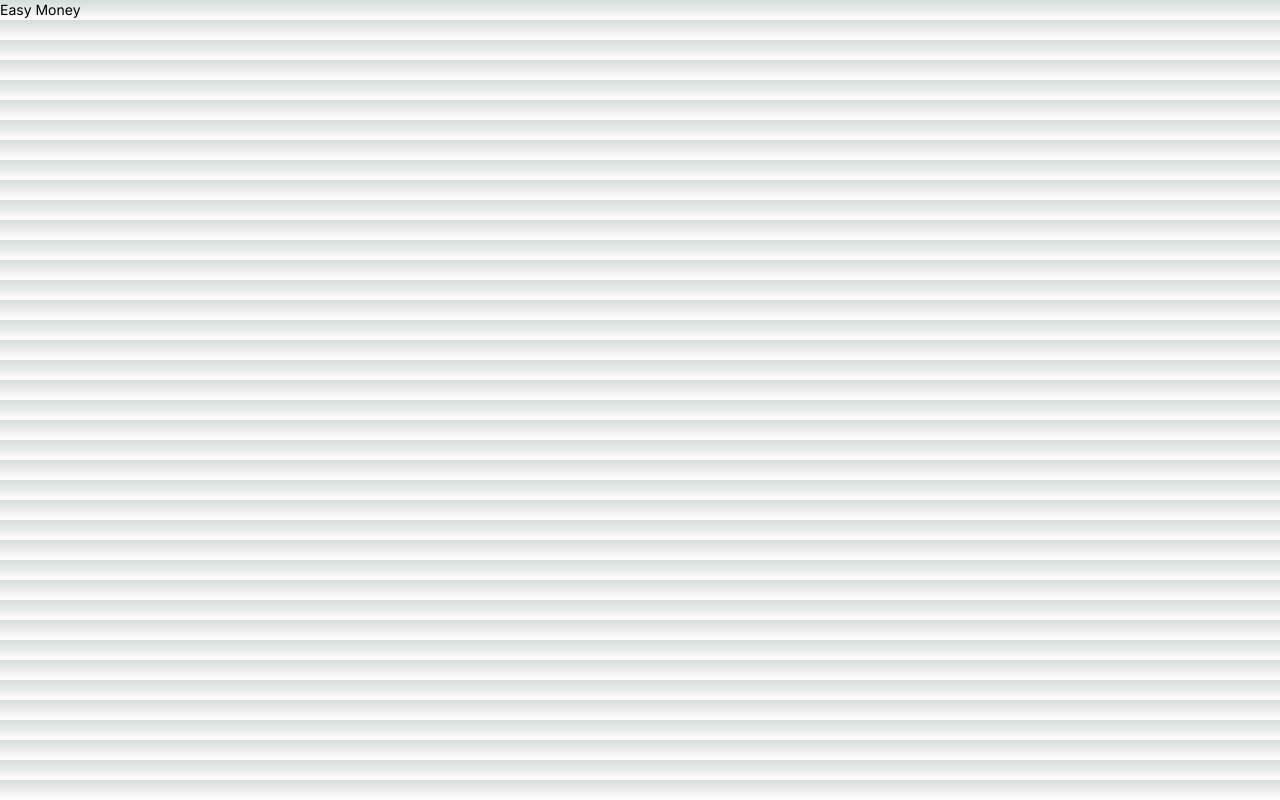
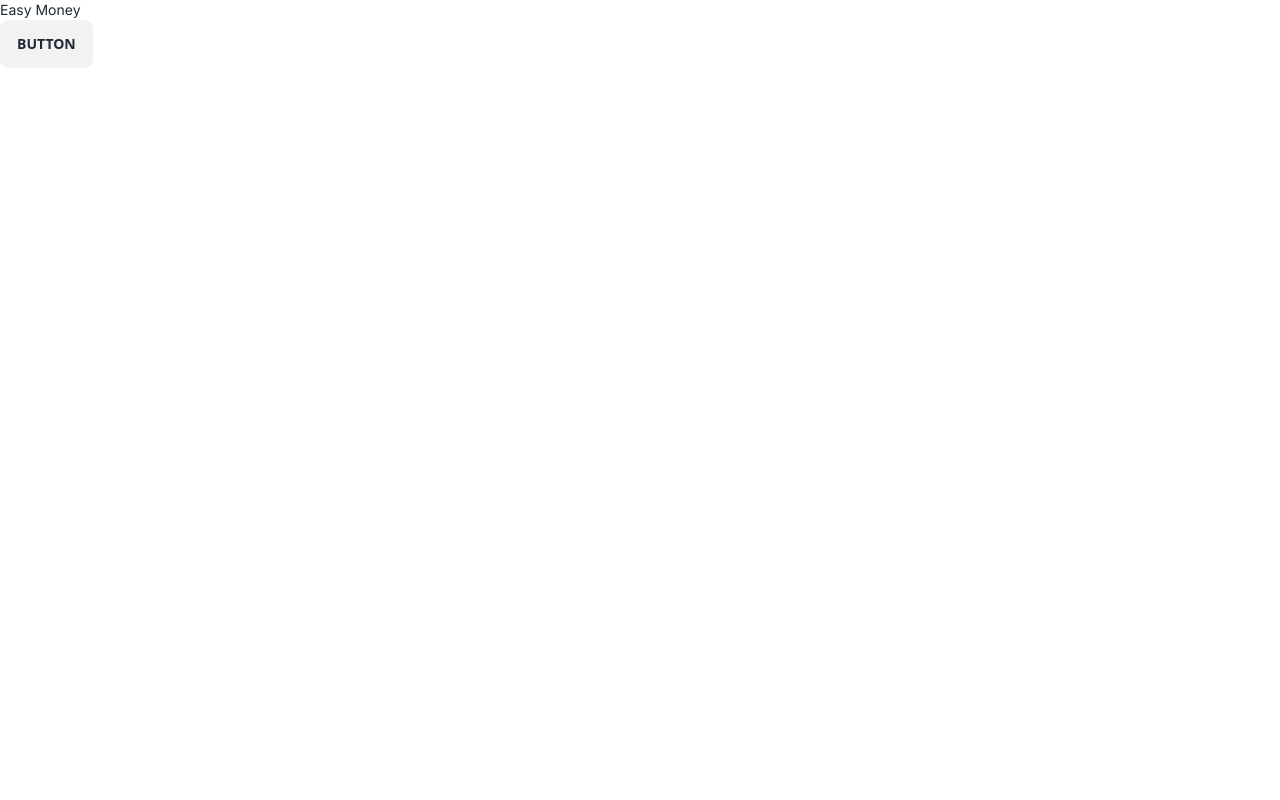
Before and after one commit to hlopes/easy-money, a Next.js app: page / in a window 1280 px wide. Built offline with nearby package versions, Linux system fonts and the light colour scheme.

Commit message:
add daisy ui

```diff
--- a/app/globals.css
+++ b/app/globals.css
@@ -1,27 +1,3 @@
 @tailwind base;
 @tailwind components;
 @tailwind utilities;
-
-:root {
-  --foreground-rgb: 0, 0, 0;
-  --background-start-rgb: 214, 219, 220;
-  --background-end-rgb: 255, 255, 255;
-}
-
-@media (prefers-color-scheme: dark) {
-  :root {
-    --foreground-rgb: 255, 255, 255;
-    --background-start-rgb: 0, 0, 0;
-    --background-end-rgb: 0, 0, 0;
-  }
-}
-
-body {
-  color: rgb(var(--foreground-rgb));
-  background: linear-gradient(
-      to bottom,
-      transparent,
-      rgb(var(--background-end-rgb))
-    )
-    rgb(var(--background-start-rgb));
-}
--- a/app/page.tsx
+++ b/app/page.tsx
@@ -6,6 +6,7 @@ export default function Home() {
   return (
     <main>
       <p className={`${inter.className} text-sm`}>Easy Money</p>
+      <button className="btn">Button</button>
     </main>
   );
 }
--- a/package.json
+++ b/package.json
@@ -21,5 +21,8 @@
     "react-dom": "18.2.0",
     "tailwindcss": "3.3.3",
     "typescript": "5.1.6"
+  },
+  "devDependencies": {
+    "daisyui": "^3.5.1"
   }
 }
--- a/tailwind.config.js
+++ b/tailwind.config.js
@@ -5,14 +5,16 @@ module.exports = {
     './components/**/*.{js,ts,jsx,tsx}',
     './app/**/*.{js,ts,jsx,tsx}',
   ],
-  theme: {
-    extend: {
-      backgroundImage: {
-        'gradient-radial': 'radial-gradient(var(--tw-gradient-stops))',
-        'gradient-conic':
-          'conic-gradient(from 180deg at 50% 50%, var(--tw-gradient-stops))',
-      },
-    },
+  plugins: [require('daisyui')],
+  // daisyUI config (optional - here are the default values)
+  daisyui: {
+    themes: false, // true: all themes | false: only light + dark | array: specific themes like this ["light", "dark", "cupcake"]
+    darkTheme: 'dark', // name of one of the included themes for dark mode
+    base: true, // applies background color and foreground color for root element by default
+    styled: true, // include daisyUI colors and design decisions for all components
+    utils: true, // adds responsive and modifier utility classes
+    rtl: false, // rotate style direction from left-to-right to right-to-left. You also need to add dir="rtl" to your html tag and install `tailwindcss-flip` plugin for Tailwind CSS.
+    prefix: '', // prefix for daisyUI classnames (components, modifiers and responsive class names. Not colors)
+    logs: true, // Shows info about daisyUI version and used config in the console when building your CSS
   },
-  plugins: [],
-}
+};
```
Also changed, not shown: 1 other file (tests, documents, lock files or other folders).
